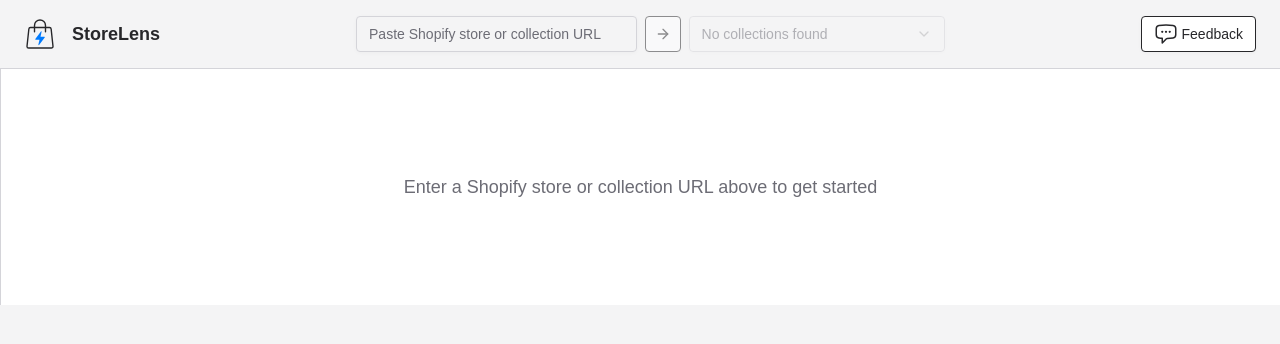
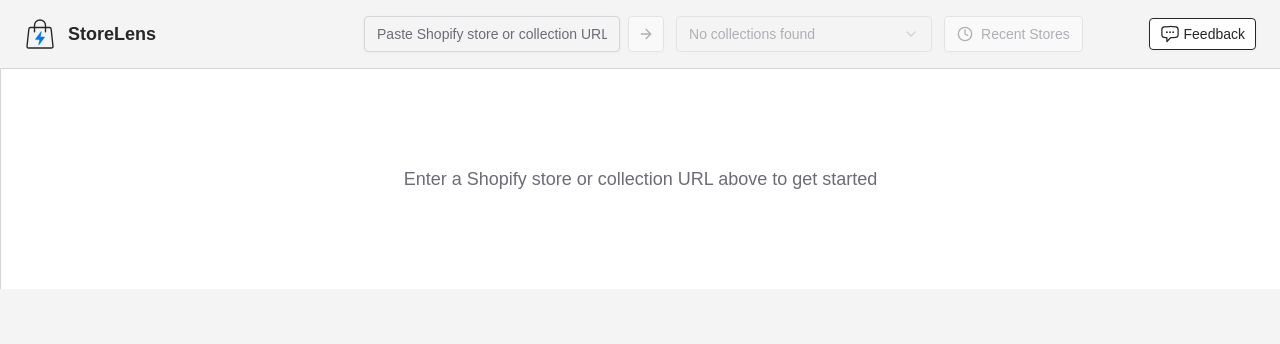
Before and after one commit to haydenpatel/StoreLens, a React (Vite) app: page / in a window 1280 px wide. Shown: the top 344 px of the page. Built offline with nearby package versions, Linux system fonts and the light colour scheme; a web font is replaced by a local one.

Commit message:
feat: Add mobile-friendly responsive design (#15)
Closes #4

```diff
--- a/src/components/Header.jsx
+++ b/src/components/Header.jsx
@@ -50,9 +50,9 @@ export default function Header({
 
   return (
     <header className="bg-secondary border-b border-border sticky top-0 z-10">
-      <div className="px-6 py-4">
-        <div className="flex items-center gap-49">
-          <div className="flex items-center gap-4">
+      <div className="px-4 sm:px-6 py-4 flex flex-col gap-3 xl:flex-row xl:items-center xl:gap-3">
+        <div className="max-xl:flex max-xl:items-center max-xl:justify-between max-xl:gap-4 xl:contents">
+          <div className="flex items-center gap-3 xl:order-1 xl:shrink-0">
             <div className="w-8 h-8 rounded-lg flex items-top justify-center">
               <img src="/StoreLens-icon.svg"></img>
               <Package className="w-5 h-5 text-background" />
@@ -60,7 +60,30 @@ export default function Header({
             <h1 className="text-lg font-semibold text-foreground">StoreLens</h1>
           </div>
 
-          <div className="flex-1 flex items-center gap-2">
+          <Button
+            variant="outline"
+            asChild
+            size="sm"
+            className="gap-1 shrink-0 xl:order-3 max-sm:!size-9 max-sm:!p-0 max-sm:!gap-0"
+          >
+            <a
+                href="https://storelens.feedbackchimp.space"
+                target="_blank"
+                rel="noopener noreferrer"
+                aria-label="Feedback"
+              >
+              <svg xmlns="http://www.w3.org/2000/svg" fill="none" viewBox="0 0 24 24" strokeWidth={1.5} stroke="currentColor" className="size-5">
+                <path strokeLinecap="round" strokeLinejoin="round" d="M8.625 9.75a.375.375 0 1 1-.75 0 .375.375 0 0 1 .75 0Zm0 0H8.25m4.125 0a.375.375 0 1 1-.75 0 .375.375 0 0 1 .75 0Zm0 0H12m4.125 0a.375.375 0 1 1-.75 0 .375.375 0 0 1 .75 0Zm0 0h-.375m-13.5 3.01c0 1.6 1.123 2.994 2.707 3.227 1.087.16 2.185.283 3.293.369V21l4.184-4.183a1.14 1.14 0 0 1 .778-.332 48.294 48.294 0 0 0 5.83-.498c1.585-.233 2.708-1.626 2.708-3.228V6.741c0-1.602-1.123-2.995-2.707-3.228A48.394 48.394 0 0 0 12 3c-2.392 0-4.744.175-7.043.513C3.373 3.746 2.25 5.14 2.25 6.741v6.018Z" />
+              </svg>
+              <span className="hidden sm:inline">Feedback</span>
+            </a>
+          </Button>
+        </div>
+
+        <div className="max-xl:flex max-xl:flex-col max-xl:gap-2 sm:max-xl:flex-row sm:max-xl:flex-wrap sm:max-xl:items-center xl:contents">
+          {/* Fixed-width gap matching the original desktop layout's spacing before the URL field. */}
+          <div className="max-xl:hidden xl:shrink-0 xl:w-[184px] xl:order-2" aria-hidden="true" />
+          <div className="flex gap-2 xl:order-2 sm:flex-1">
             <Input
               type="text"
               placeholder="Paste Shopify store or collection URL"
@@ -73,7 +96,7 @@ export default function Header({
               }}
               onKeyPress={handleKeyPress}
               disabled={loading}
-              className="flex-1 min-w-[16rem]"
+              className="flex-1 max-sm:min-w-0 sm:min-w-[16rem]"
             />
             <Button
               variant="outline"
@@ -81,6 +104,7 @@ export default function Header({
               onClick={onLoad}
               disabled={loading || !storeInput.trim()}
               title="Load this store"
+              className="shrink-0"
             >
               {loading ? (
                 <Loader2 className="w-4 h-4 animate-spin" />
@@ -88,12 +112,18 @@ export default function Header({
                 <ArrowRight className="w-4 h-4" />
               )}
             </Button>
+          </div>
+
+          {/* Grouped so Recent Stores sits to the right of the dropdown on
+              mobile's own row, instead of wrapping below it; dissolves at
+              sm+ so tablet/desktop keep their independent flex behavior. */}
+          <div className="max-sm:flex max-sm:w-full max-sm:gap-2 sm:contents">
             <Select
               value={selectedHandle || undefined}
               onValueChange={onSelectHandle}
               disabled={loading || !storeInput}
             >
-              <SelectTrigger className="min-w-[16rem]" aria-invalid={collectionsStatus === "error"}>
+              <SelectTrigger className="max-sm:flex-1 sm:w-auto sm:max-xl:min-w-[12rem] xl:min-w-[16rem] xl:order-2" aria-invalid={collectionsStatus === "error"}>
                 <SelectValue
                   placeholder={
                     collectionsStatus === "loading"
@@ -129,6 +159,7 @@ export default function Header({
               </SelectContent>
             </Select>
 
+            <div className="flex gap-2 xl:order-2">
               {collectionsStatus === "error" && (
                 <Button
                   variant="outline"
@@ -136,16 +167,22 @@ export default function Header({
                   title="Retry loading collections"
                   onClick={onRetryCollections}
                   disabled={loading}
+                  className="shrink-0"
                 >
                   <RefreshCw className="w-4 h-4" />
                 </Button>
               )}
 
-            {urlHistory.length > 0 && (
               <DropdownMenu>
                 <DropdownMenuTrigger asChild>
-                  <Button variant="outline" disabled={loading}>
-                    <Clock className="w-4 h-4" />Recent Stores
+                  <Button
+                    variant="outline"
+                    disabled={loading || urlHistory.length === 0}
+                    className="shrink-0 max-[700px]:!size-9 max-[700px]:!p-0 max-[700px]:!gap-0"
+                    title="Recent Stores"
+                  >
+                    <Clock className="w-4 h-4" />
+                    <span className="hidden min-[700px]:inline">Recent Stores</span>
                   </Button>
                 </DropdownMenuTrigger>
                 <DropdownMenuContent align="end" className="w-80">
@@ -162,27 +199,12 @@ export default function Header({
                   ))}
                 </DropdownMenuContent>
               </DropdownMenu>
-            )}
+            </div>
+          </div>
 
-          </div>
-          <div className="flex items-center justify-items-end gap-2">
-            <Button
-              variant="outline"
-              asChild
-              className="gap-1"
-            >
-              <a
-                  href="https://storelens.feedbackchimp.space"
-                  target="_blank"
-                  rel="noopener noreferrer"
-                >
-                <svg xmlns="http://www.w3.org/2000/svg" fill="none" viewBox="0 0 24 24" strokeWidth={1.5} stroke="currentColor" className="size-6">
-                  <path strokeLinecap="round" strokeLinejoin="round" d="M8.625 9.75a.375.375 0 1 1-.75 0 .375.375 0 0 1 .75 0Zm0 0H8.25m4.125 0a.375.375 0 1 1-.75 0 .375.375 0 0 1 .75 0Zm0 0H12m4.125 0a.375.375 0 1 1-.75 0 .375.375 0 0 1 .75 0Zm0 0h-.375m-13.5 3.01c0 1.6 1.123 2.994 2.707 3.227 1.087.16 2.185.283 3.293.369V21l4.184-4.183a1.14 1.14 0 0 1 .778-.332 48.294 48.294 0 0 0 5.83-.498c1.585-.233 2.708-1.626 2.708-3.228V6.741c0-1.602-1.123-2.995-2.707-3.228A48.394 48.394 0 0 0 12 3c-2.392 0-4.744.175-7.043.513C3.373 3.746 2.25 5.14 2.25 6.741v6.018Z" />
-                </svg>
-                Feedback
-              </a>
-            </Button>
-          </div>
+          {/* Absorbs leftover space in the single-row desktop layout, pushing
+              Feedback to the far right instead of stretching Input/Select. */}
+          <div className="max-xl:hidden xl:flex-1 xl:order-2" aria-hidden="true" />
         </div>
       </div>
     </header>
--- a/src/components/ProductGrid.jsx
+++ b/src/components/ProductGrid.jsx
@@ -61,7 +61,7 @@ function ProductGrid({ products, totalProducts, sortBy, setSortBy, collectionUrl
   return (
     <div>
       {/* Header */}
-      <div className="flex items-center justify-between mb-6">
+      <div className="flex flex-wrap items-center justify-between gap-2 mb-6">
         <div className="text-sm text-foreground">
           Showing <span className="font-bold">{products.length}</span> of{" "}
           <span className="font-bold">{totalProducts}</span> products
@@ -70,7 +70,7 @@ function ProductGrid({ products, totalProducts, sortBy, setSortBy, collectionUrl
         <div className="flex items-center gap-2">
           <span className="text-sm text-foreground">Sort by:</span>
           <Select value={sortBy} onValueChange={setSortBy}>
-            <SelectTrigger className="w-50">
+            <SelectTrigger className="w-44 sm:w-50">
               <SelectValue />
             </SelectTrigger>
             <SelectContent>
@@ -89,7 +89,7 @@ function ProductGrid({ products, totalProducts, sortBy, setSortBy, collectionUrl
       {/* Product Grid */}
       {products.length > 0 ? (
         <>
-          <div className="grid grid-cols-1 md:grid-cols-2 lg:grid-cols-3 xl:grid-cols-4 gap-4">
+          <div className="grid grid-cols-2 md:grid-cols-3 lg:grid-cols-4 xl:grid-cols-5 gap-3 sm:gap-4">
             {visibleProducts.map(product => (
               <ProductCard key={product.id} product={product} collectionUrl={collectionUrl} />
             ))}
--- a/src/components/ui/button.jsx
+++ b/src/components/ui/button.jsx
@@ -13,7 +13,7 @@ const buttonVariants = cva(
         destructive:
           "bg-destructive text-destructive-foreground hover:bg-destructive/90 focus-visible:ring-destructive/20 dark:focus-visible:ring-destructive/40 dark:bg-destructive/60",
         outline:
-          "border bg-background shadow-xs hover:bg-accent hover:text-accent-foreground dark:bg-input/30 dark:border-input dark:hover:bg-input/50",
+          "border bg-background shadow-xs hover:bg-accent hover:text-accent-foreground dark:bg-input/30 dark:border-input dark:hover:bg-input/50 disabled:text-muted-foreground disabled:border-input",
         secondary:
           "bg-accent text-secondary-foreground hover:bg-accent-foreground/80",
         ghost:
--- a/src/pages/StoreLens.jsx
+++ b/src/pages/StoreLens.jsx
@@ -1,6 +1,7 @@
 import React, { useState, useEffect, useMemo, useRef } from "react";
-import { Loader2, AlertCircle, Info } from "lucide-react";
+import { Loader2, AlertCircle, Info, SlidersHorizontal } from "lucide-react";
 import { Alert, AlertDescription } from "@/components/ui/alert";
+import { Button } from "@/components/ui/button";
 
 import Header from "../components/Header";
 import Sidebar from "../components/Sidebar";
@@ -33,6 +34,7 @@ export default function StoreLensApp() {
   const [currentCollectionUrl, setCurrentCollectionUrl] = useState("");
   const [inputHandle, setInputHandle] = useState("");
   const [discoveryRetryNonce, setDiscoveryRetryNonce] = useState(0);
+  const [isFilterDrawerOpen, setIsFilterDrawerOpen] = useState(false);
   const forceRefreshDiscoveryRef = useRef(false);
   const autoLoadPendingRef = useRef(false);
   const historyKey = "shopify-url-history";
@@ -567,10 +569,23 @@ export default function StoreLensApp() {
             saleOnly={saleOnly}
             setSaleOnly={setSaleOnly}
             onReset={resetFilters}
+            isOpen={isFilterDrawerOpen}
+            onClose={() => setIsFilterDrawerOpen(false)}
           />
         )}
 
-        <main className="flex-1 p-6 bg-background border-sidebar-border border-l">
+        <main className="flex-1 p-4 sm:p-6 bg-background border-sidebar-border border-l">
+          {!loading && products.length > 0 && (
+            <Button
+              variant="outline"
+              className="mb-4 xl:hidden"
+              onClick={() => setIsFilterDrawerOpen(true)}
+            >
+              <SlidersHorizontal className="w-4 h-4" />
+              Filters
+            </Button>
+          )}
+
           {loading && (
             <div className="flex items-center justify-center h-64">
               <Loader2 className="w-8 h-8 animate-spin text-primary" />
```
Also changed, not shown: src/components/ProductCard.jsx (+6 -6 lines), src/components/Sidebar.jsx (+96 -7 lines). Lines whose indentation alone changed are shown as unchanged.
